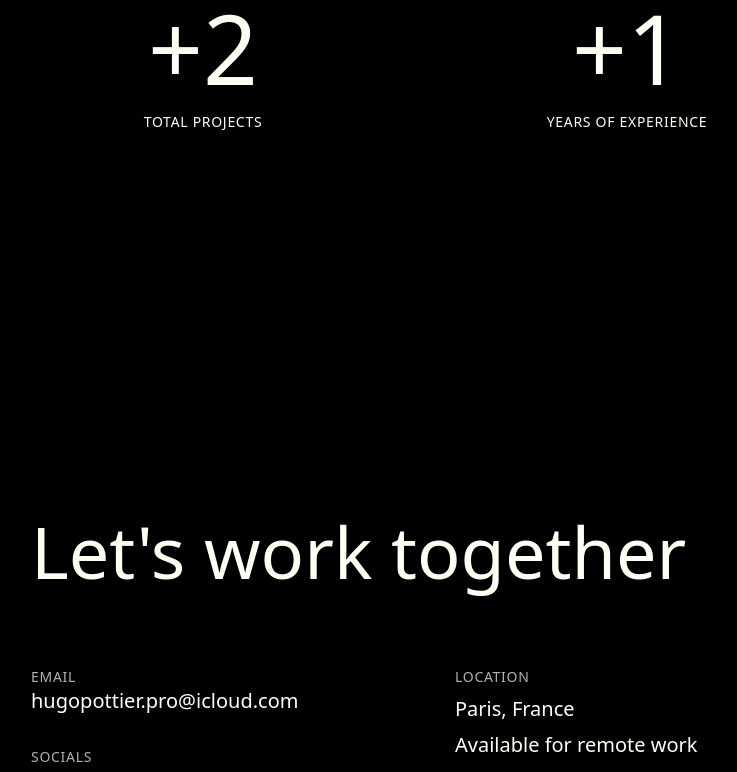
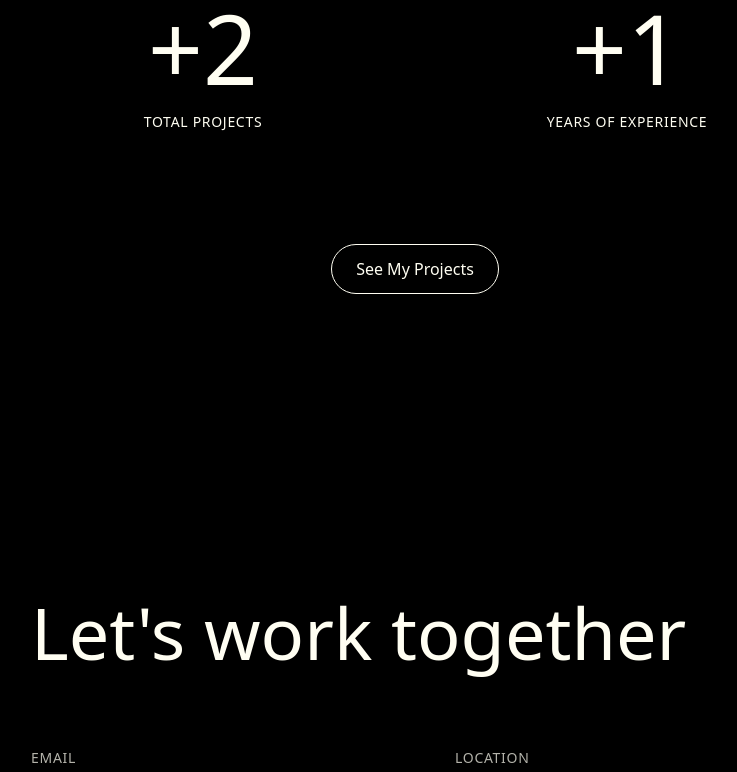
Before and after one commit to shesaidimnothing/portfolio-V2, a Next.js app: page / in a window 1280 px wide. Shown: the part 1528-2300 px from the top of the page, without its empty margins (225-962 px from the left). Built offline with nearby package versions, Linux system fonts and the light colour scheme.

Commit message:
boutons projets rajouté

```diff
--- a/app/components/Project.jsx
+++ b/app/components/Project.jsx
@@ -53,12 +53,7 @@ export default function Project() {
         viewport={{ once: true }}
         className="grid grid-cols-1 md:grid-cols-2 gap-20 py-20"
       >
-        <div className="text-center">
-          <motion.button
-            onClick={handleProjectClick}
-            className="group"
-            whileHover={{ scale: 1.05 }}
-          >
+        <div className="text-center flex flex-col items-center">
           <motion.div
             className="text-8xl font-light group-hover:text-cream/70 transition-colors"
             initial={{ opacity: 0 }}
@@ -66,10 +61,9 @@ export default function Project() {
           >
             +2
           </motion.div>
-            <div className="mt-4 text-sm tracking-wider group-hover:text-cream/70 transition-colors">
+          <div className="mt-4 text-sm tracking-wider">
             TOTAL PROJECTS
           </div>
-          </motion.button>
         </div>
         <div className="text-center">
           <motion.div
@@ -82,6 +76,17 @@ export default function Project() {
           <div className="mt-4 text-sm tracking-wider">YEARS OF EXPERIENCE</div>
         </div>
       </motion.div>
+
+      <div className="flex justify-center mt-8">
+        <motion.button
+          onClick={handleProjectClick}
+          className="px-6 py-3 border border-[#FFFEF2] rounded-full text-base hover:bg-[#FFFEF2] hover:text-black transition-colors"
+          whileHover={{ scale: 1.05 }}
+          whileTap={{ scale: 0.95 }}
+        >
+          See My Projects
+        </motion.button>
+      </div>
 
       <Modal isOpen={isModalOpen} onClose={handleClose}>
         <div className="space-y-8">
```
Lines whose indentation alone changed are shown as unchanged.
